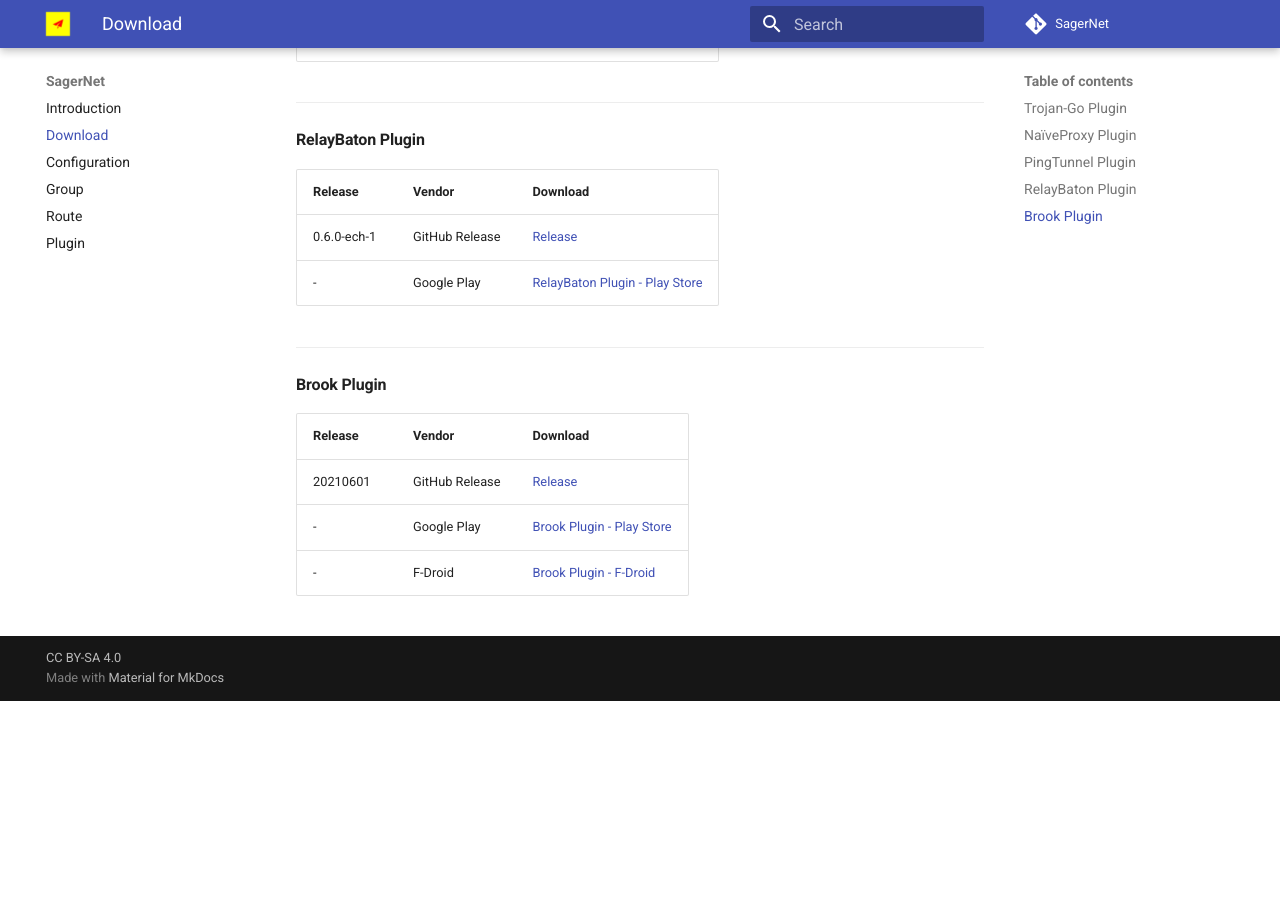
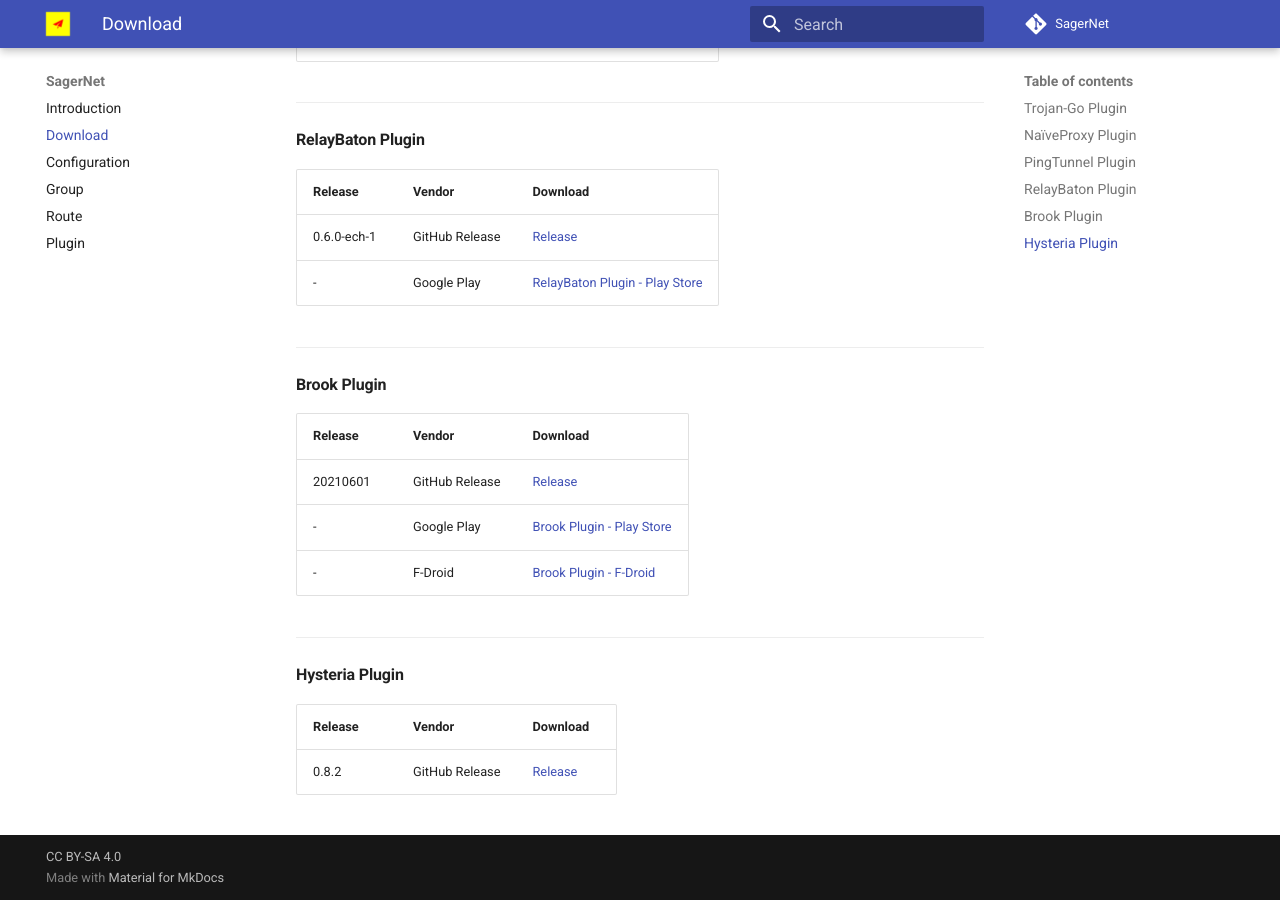
Before and after one commit to Okamisang/sagernet.fork, an MkDocs documentation site: the page built from docs/download.md, in a window 1280 px wide and 900 px high, scrolled down 1171 px. Built offline with MkDocs 1.6.1 and Material for MkDocs 9.7.7, drawn with Linux system fonts in a browser that asks for light colours; comment, search, counter and statistics services are not loaded; before the commit the page ends 1872 px from its top, so only the background shows below that.

Commit message:
Release 0.3-rc06

```diff
--- a/docs/download.md
+++ b/docs/download.md
@@ -55,7 +55,15 @@
 - | Google Play | [Brook Plugin - Play Store][brook-play]
 - | F-Droid | [Brook Plugin - F-Droid][brook-fdroid]
 
-[app-release]: https://github.com/SagerNet/SagerNet/releases/tag/0.3-rc05
+---
+
+#### Hysteria Plugin
+
+Release | Vendor | Download
+------- | ------ | ----
+0.8.2 | GitHub Release | [Release][hysteria-release]
+
+[app-release]: https://github.com/SagerNet/SagerNet/releases/tag/0.3-rc06
 [app-play]: https://play.google.com/store/apps/details?id=io.nekohasekai.sagernet
 [app-fdroid]: https://f-droid.org/packages/io.nekohasekai.sagernet/
 
@@ -77,3 +85,5 @@
 [brook-release]: https://github.com/SagerNet/SagerNet/releases/tag/brook-plugin-20210601
 [brook-play]: https://play.google.com/store/apps/details?id=io.nekohasekai.sagernet.plugin.brook
 [brook-fdroid]: https://f-droid.org/packages/io.nekohasekai.sagernet.plugin.brook/
+
+[hysteria-release]: https://github.com/SagerNet/SagerNet/releases/tag/hysteria-plugin-0.8.2
```
Also changed, not shown: other parts of docs/download.md (+1 -1 lines), docs/index.md (+6 -0 lines).
